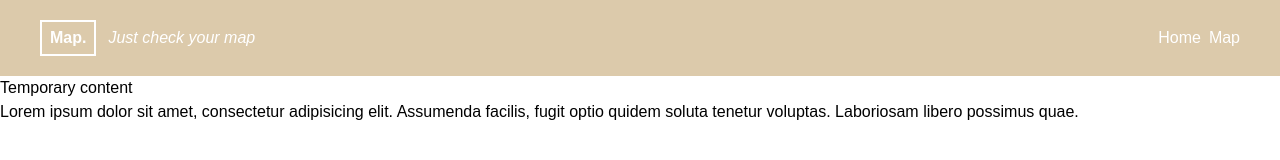
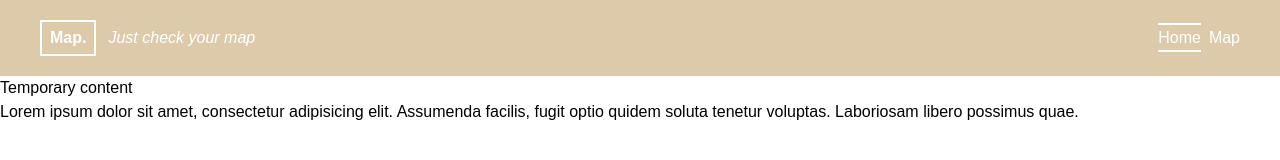
Before and after one commit to gonchar44/map-test-task, a Next.js app: page / in a window 1280 px wide. Shown: the top 160 px of the page. Built offline with nearby package versions, Linux system fonts and the light colour scheme.

Commit message:
fix: fixed header navigation links dynamic styles

```diff
--- a/components/navigation.tsx
+++ b/components/navigation.tsx
@@ -13,26 +13,28 @@ const navLinks: NavLink[] = [
 const Navigation = () => {
   const pathname = usePathname()
 
-  const isActive = (href: string) => href === pathname
+  const isActiveLink = (href: string) => href === pathname
 
   return (
     <nav>
       <ul className="flex gap-x-2">
-        {navLinks.map((link) => (
+        {navLinks.map((link) => {
+          const isActive = isActiveLink(link.href)
+
+          return (
             <li key={link.name + link.href}>
               <Link
-              className={cn(
-                'text-primary-light border-t-2 border-b-2 border-secondary-transparent py-1',
-                {
-                  'border-primary-light': isActive(link.href)
-                }
-              )}
+                className={cn('text-primary-light border-t-2 border-b-2 py-1', {
+                  'border-primary-light': isActive,
+                  'border-secondary-transparent': !isActive
+                })}
                 href={link.href}
               >
                 {link.name}
               </Link>
             </li>
-        ))}
+          )
+        })}
       </ul>
     </nav>
   )
```
Lines whose indentation alone changed are shown as unchanged.
